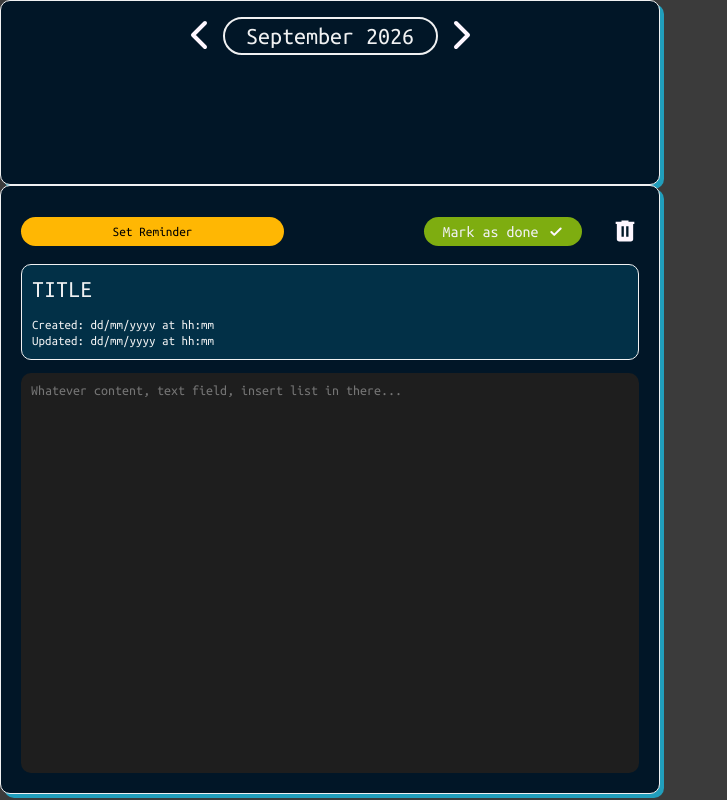
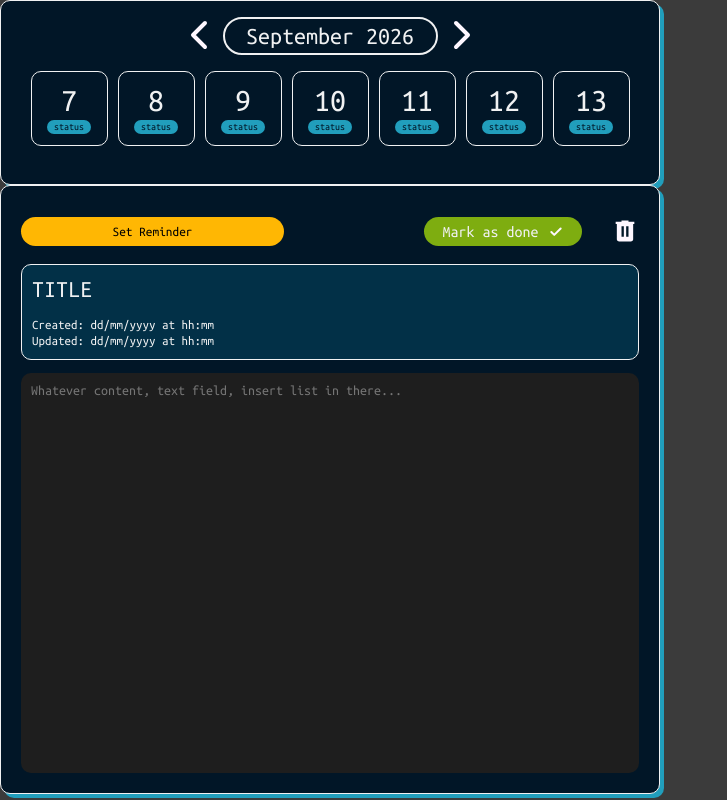
Before and after one commit to Snowlydial/WILO, a React (Vite) app in the folder frontend/: page / in a window 1280 px wide. Shown: the whole page, without its empty margins (0-727 px from the left). Built offline with nearby package versions, Linux system fonts and the light colour scheme.

Commit message:
2.12c-DatyCard week row + week logic

```diff
--- a/frontend/src/components/ui/date-selector/DateSelector.css
+++ b/frontend/src/components/ui/date-selector/DateSelector.css
@@ -15,3 +15,18 @@
     box-shadow: 4px 4px 0px #219EBC;
     border-radius: 10px;
 }
+
+.week-row {
+    display: flex;
+    flex-direction: row;
+    justify-content: center;
+    align-items: center;
+    padding: 0px;
+    gap: 10px;
+
+    flex: none;
+    order: 1;
+    align-self: stretch;
+    flex-grow: 0;
+
+}
--- a/frontend/src/components/ui/date-selector/DateSelector.tsx
+++ b/frontend/src/components/ui/date-selector/DateSelector.tsx
@@ -2,6 +2,20 @@ import './DateSelector.css'
 import DayCard from "../day-card/DayCard"
 import MonthYearSelector from "../month-year-selector/MonthYearSelector"
 import { useState } from 'react';
+
+function getWeekDates(selectedDate: Date): Date[] {
+    const dayOfWeek = selectedDate.getDay();
+    const mondayOffset = (dayOfWeek === 0) ? 6 : dayOfWeek - 1;
+
+    const monday = new Date(selectedDate);
+    monday.setDate(selectedDate.getDate() - mondayOffset);
+
+    return Array.from({ length: 7 }, (_, i) => {
+        const d = new Date(monday);
+        d.setDate(monday.getDate() + i);
+        return d;
+    });
+}
 
 export default function DateSelector() {
     const now = new Date;
@@ -22,6 +36,7 @@ export default function DateSelector() {
         setSelectedDate(updated);
     }
 
+    const weekDates = getWeekDates(selectedDate);
 
     return (
         <div className="date-selector">
@@ -32,7 +47,14 @@ export default function DateSelector() {
                 onYearChange={handleYearChange}
             />
             <div className="week-row">
-
+                {weekDates.map((date) => (
+                    <DayCard
+                        key={date.toISOString()}
+                        date={String(date.getDate())}
+                        status="status"
+                        onDayChange={() => setSelectedDate(date)}
+                    />
+                ))}
             </div>
         </div>
     )
--- a/frontend/src/components/ui/day-card/DayCard.tsx
+++ b/frontend/src/components/ui/day-card/DayCard.tsx
@@ -3,11 +3,12 @@ import './DayCard.css';
 interface DayCardProps {
     date: string
     status: string
+    onDayChange: () => void
 }
 
-export default function DayCard({date, status}:DayCardProps) {
+export default function DayCard({date, status, onDayChange}:DayCardProps) {
     return (
-        <div className="day-card">
+        <div className="day-card" onClick={onDayChange}>
             <span className='day-card-date'>{date}</span>
                 <span className="day-card-status">{status}</span>
         </div>
```
